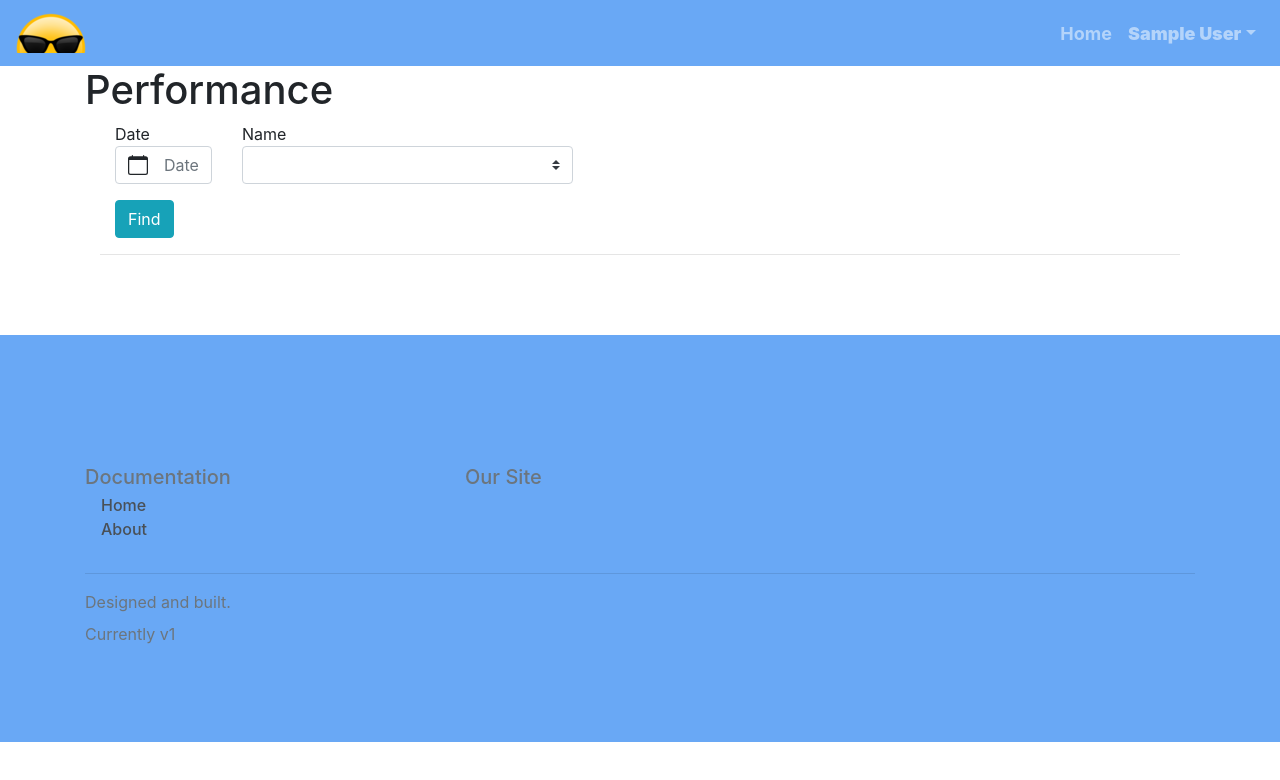
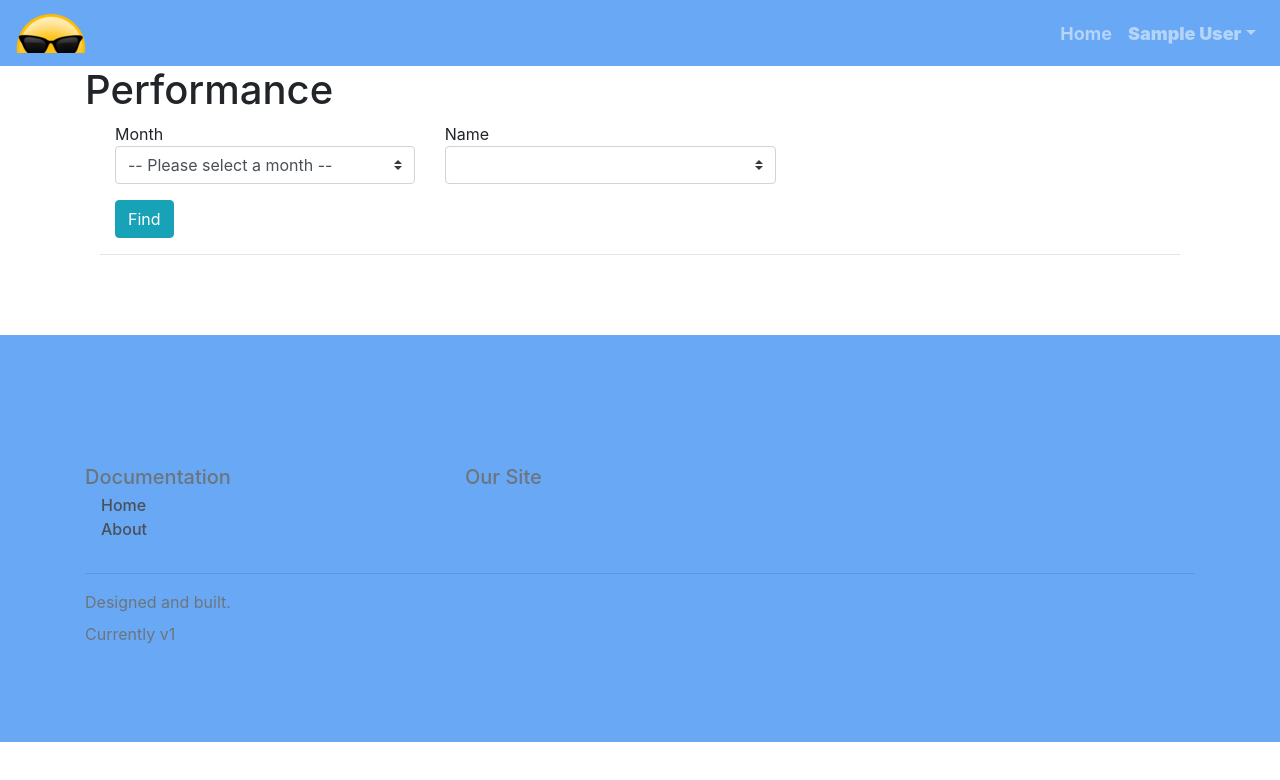
Before and after one commit to isaacncz/faceui, a Vue app: page /employee/performance in a window 1280 px wide. Shown: the top 780 px of the page. Built offline with nearby package versions, Linux system fonts and the light colour scheme; sample sign-in values are in the browser's storage.

Commit message:
0.5.0
added query param to GET request
added month drop down

```diff
--- a/src/views/Employee/Performance2.vue
+++ b/src/views/Employee/Performance2.vue
@@ -5,12 +5,14 @@
       <div class="container-fluid">
         <b-row class="mb-3">
           <b-col cols="12" md="auto">
-            Date
-            <b-form-datepicker
-              v-model="startDate"
-              placeholder="Date"
-              local="en"
-            ></b-form-datepicker>
+            Month
+            <b-form-select v-model="startDate" :options="datelist">
+              <template #first>
+                <b-form-select-option :value="null" disabled
+                  >-- Please select a month --</b-form-select-option
+                >
+              </template>
+            </b-form-select>
           </b-col>
           <b-col cols="12" md="auto">
             Name
@@ -74,6 +76,20 @@ export default {
       nodataMessage: 'No data',
       nameSelected: '',
       namelist: ['Isaac', 'Nelson'],
+      datelist: [
+        '01/2021',
+        '02/2021',
+        '03/2021',
+        '04/2021',
+        '05/2021',
+        '06/2021',
+        '07/2021',
+        '08/2021',
+        '09/2021',
+        '10/2021',
+        '11/2021',
+        '12/2021',
+      ],
     };
   },
   methods: {
@@ -91,7 +107,7 @@ export default {
 
       this.resetState();
       const x = await axios.get(
-        `${process.env.VUE_APP_ROOT_API}/attendance/get?date=2021&name=Isaac` //pass parameters here
+        `${process.env.VUE_APP_ROOT_API}/attendance/get?date=${this.startDate}&name=${this.nameSelected}` //pass parameters here
       );
 
       try {
```
